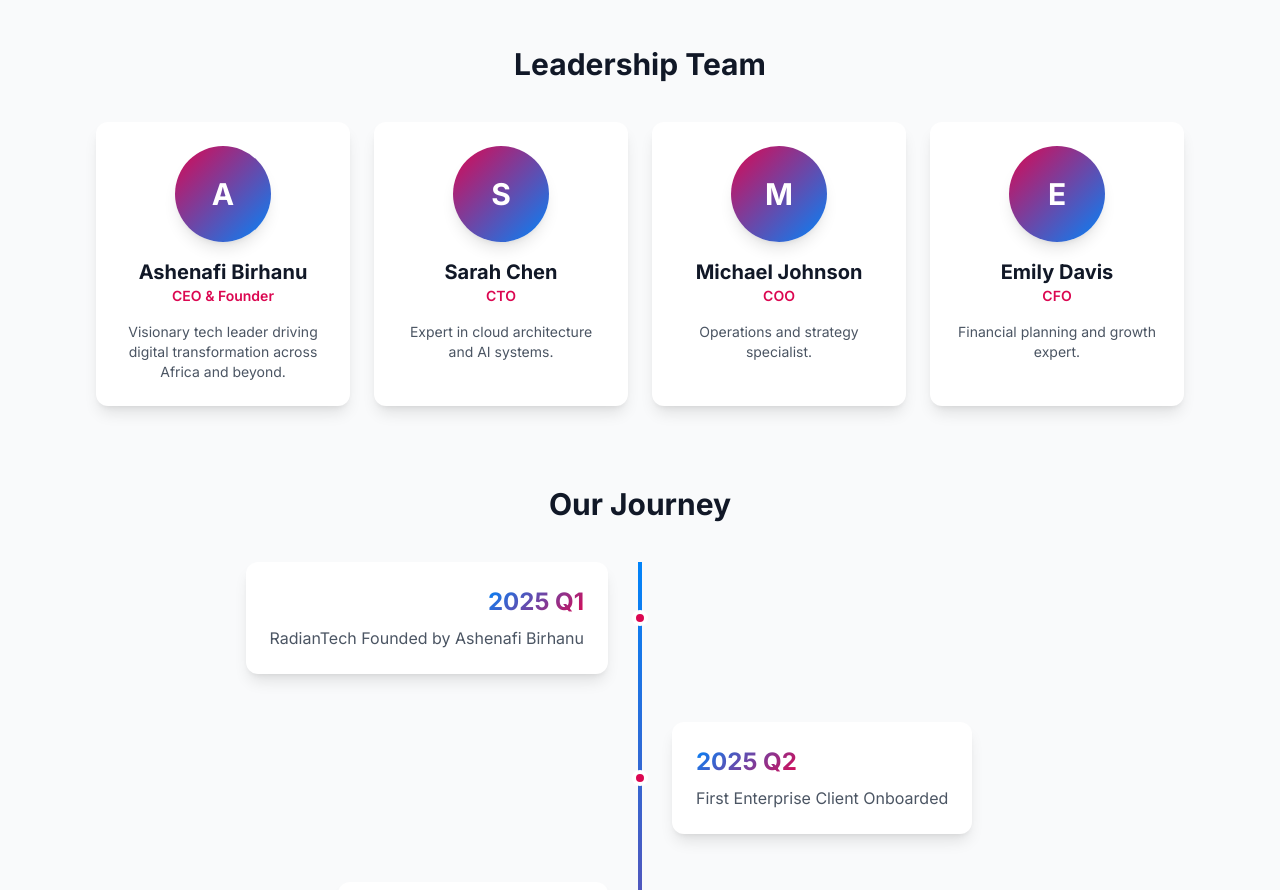
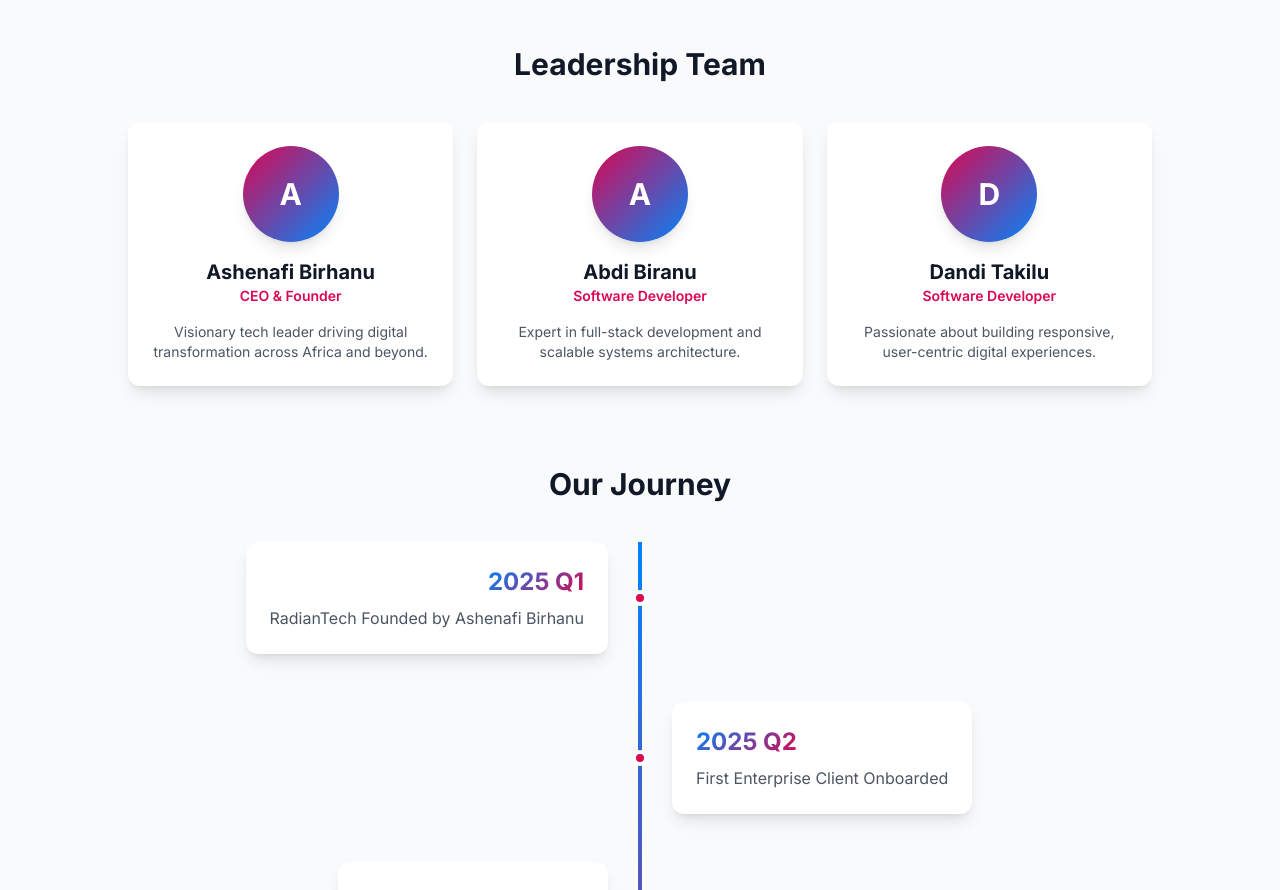
Before and after one commit to abdibiranu30680070/radian_tech, a React (Vite) app: page / in a window 1280 px wide. Shown: the part 2060-2950 px from the top of the page. Built offline with nearby package versions, Linux system fonts and the light colour scheme; the HTML template or start-up script is replaced by a standard one.

Commit message:
Update leadership team to include Abdi and Dandi

```diff
--- a/src/components/About.jsx
+++ b/src/components/About.jsx
@@ -33,19 +33,14 @@
     description: 'Visionary tech leader driving digital transformation across Africa and beyond.',
   },
   {
-    name: 'Sarah Chen',
-    role: 'CTO',
-    description: 'Expert in cloud architecture and AI systems.',
+    name: 'Abdi Biranu',
+    role: 'Software Developer',
+    description: 'Expert in full-stack development and scalable systems architecture.',
   },
   {
-    name: 'Michael Johnson',
-    role: 'COO',
-    description: 'Operations and strategy specialist.',
-  },
-  {
-    name: 'Emily Davis',
-    role: 'CFO',
-    description: 'Financial planning and growth expert.',
+    name: 'Dandi Takilu',
+    role: 'Software Developer',
+    description: 'Passionate about building responsive, user-centric digital experiences.',
   },
 ];
 
@@ -142,7 +137,7 @@
         {/* Leadership Team */}
         <div className="mb-20">
           <h3 className="text-3xl 2xl:text-4xl font-bold text-gray-900 dark:text-white mb-10 text-center">Leadership Team</h3>
-          <div className="grid grid-cols-1 sm:grid-cols-2 lg:grid-cols-4 gap-6 2xl:gap-8">
+          <div className="grid grid-cols-1 sm:grid-cols-2 lg:grid-cols-3 gap-6 2xl:gap-8 max-w-5xl mx-auto">
             {leadershipTeam.map((member, index) => (
               <Card key={index} className="text-center hover:border-primary/40 transition-all">
                 <CardHeader>
```
